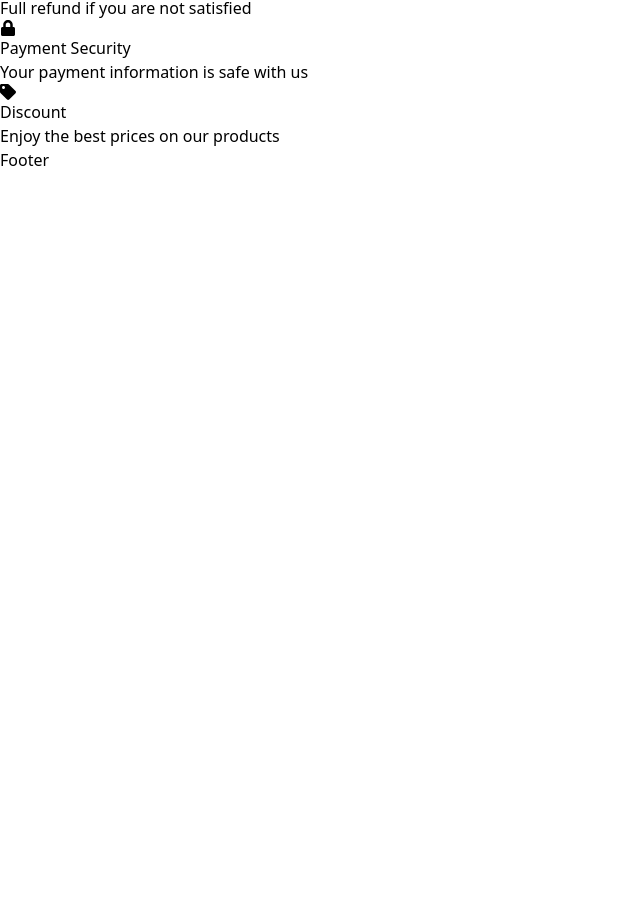
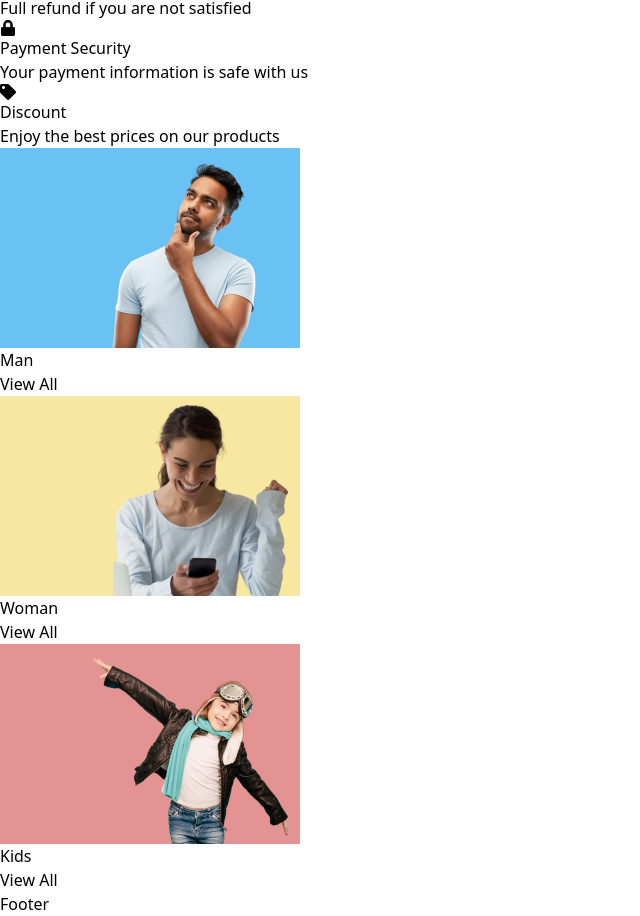
Before and after one commit to ZonRyu/eShop, a React (Vite) app: page / in a window 1280 px wide. Shown: the part 964-1880 px from the top of the page, without its empty margins (0-640 px from the left). Before the commit the page ends 1136 px from the top, so only its background shows below. Built offline with nearby package versions, Linux system fonts and the light colour scheme.

Commit message:
Category Section

```diff
--- /dev/null
+++ b/src/components/CategorySection.jsx
@@ -0,0 +1,38 @@
+import React from 'react'
+import ManCategory from '../assets/images/man.png'
+import WomanCategory from '../assets/images/woman.png'
+import KidCategory from '../assets/images/kid.png'
+
+const categories = [
+    {
+        title: 'Man',
+        imageUrl: ManCategory
+    },
+    {
+        title: 'Woman',
+        imageUrl: WomanCategory
+    },
+    {
+        title: 'Kids',
+        imageUrl: KidCategory
+    },
+]
+console.log(categories.imageUrl)
+
+const CategorySection = () => {
+  return (
+    <div className='container mx-auto grid grid-cols-1 sm:grid-cols-3 gap-6'>
+        {categories.map((category, index) => (
+            <div key={index} className='relative h-64 transform transition-transform duration-300 hover:scale-105 cursor-pointer'>
+                <img src={category.imageUrl} alt={category.title} className='w-full h-full object-cover rounded-lg shadow-md'/>
+                <div className='absolute top-20 left-12'>
+                    <p className='text-xl font-bold'>{category.title}</p>
+                    <p className='text-gray-600'>View All</p>
+                </div>
+            </div>
+        ))}
+    </div>
+  )
+}
+
+export default CategorySection
--- a/src/pages/Home.jsx
+++ b/src/pages/Home.jsx
@@ -1,6 +1,7 @@
 import { Categories } from "../assets/mockData"
 import HeroImage from '../assets/images/hero-page.png'
 import InfoSection from "../components/InfoSection"
+import CategorySection from "../components/CategorySection"
 
 const Home = () => {
   return (
@@ -30,6 +31,7 @@ const Home = () => {
         </div>
       </div>
       <InfoSection />
+      <CategorySection />
     </div>
   )
 }
```
